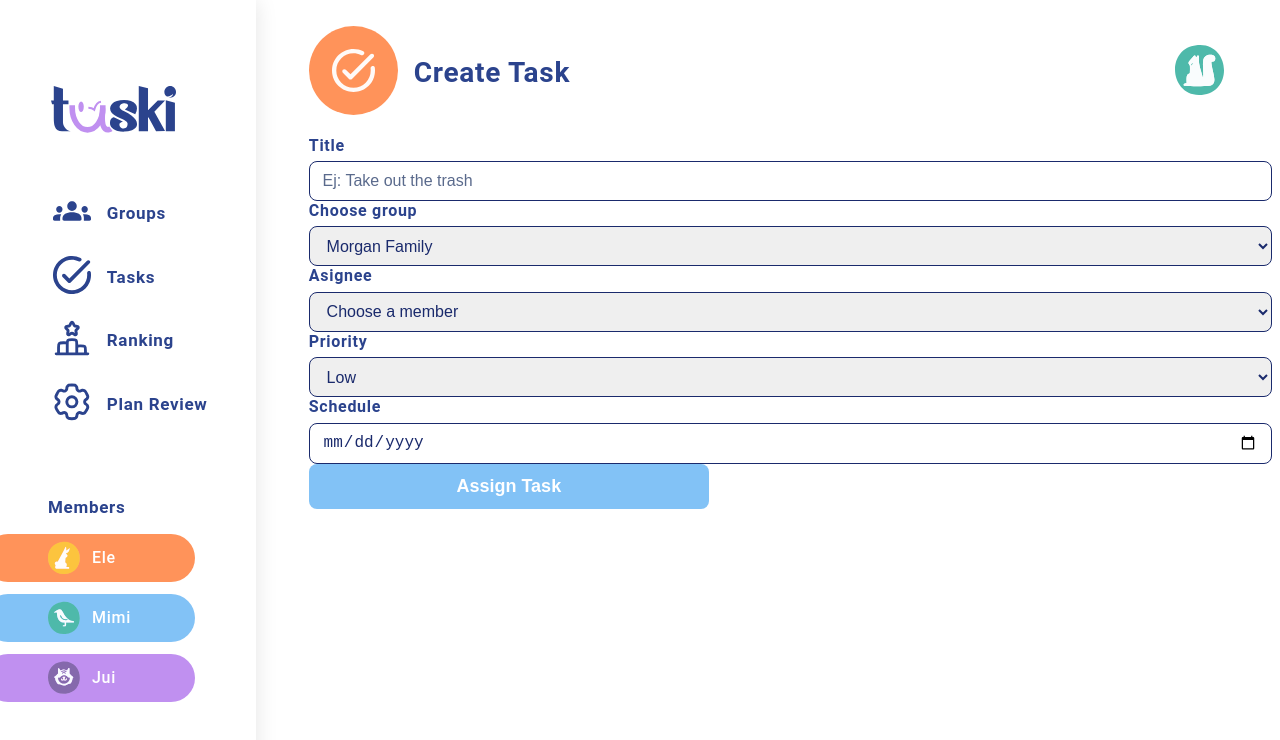
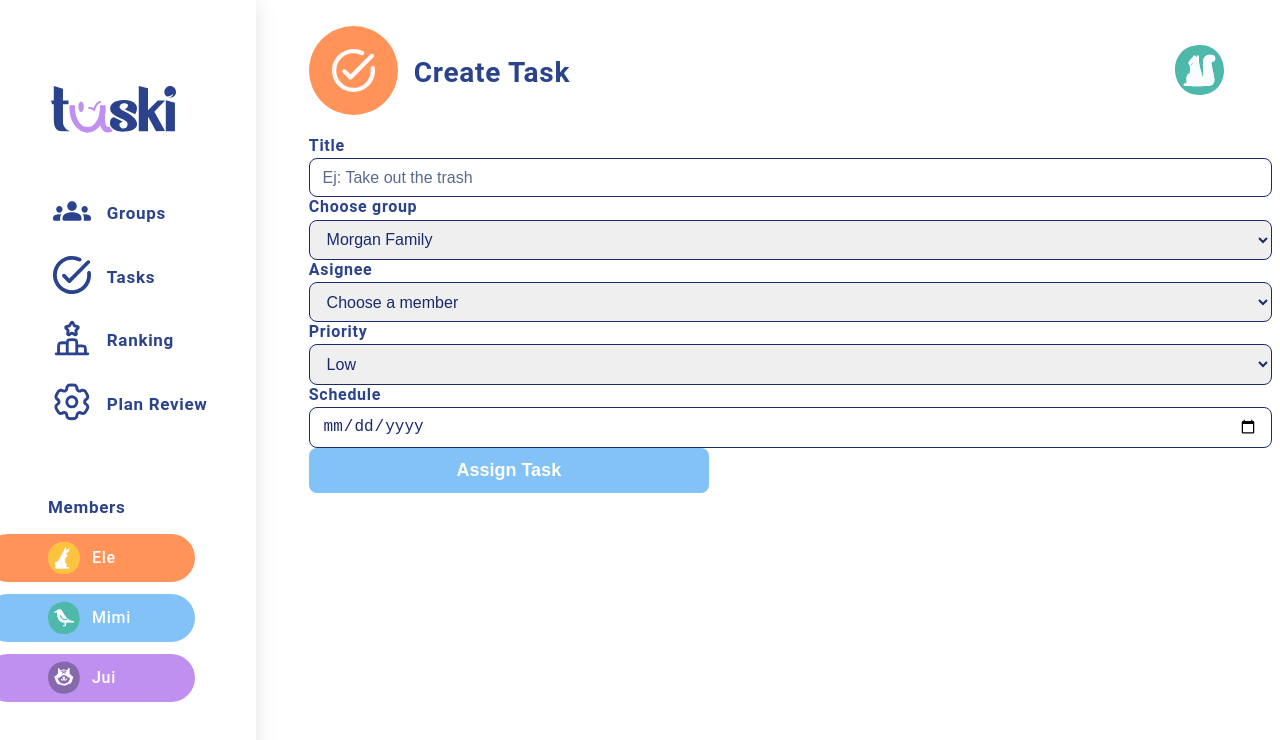
Before and after one commit to NikSala10/TaskiProject, a React (Vite) app: page /create-task in a window 1280 px wide. Shown: the top 740 px of the page. Built offline with nearby package versions, Linux system fonts and the light colour scheme.

Commit message:
style(components/input): add styles for Input component

```diff
--- a/src/components/InputTask/InputTask.css
+++ b/src/components/InputTask/InputTask.css
@@ -1,7 +1,7 @@
 .input-container-task {
   display: flex;
   flex-direction: column;
-  gap: 0.4rem;
+  gap: 0.2rem;
 }
 
 .input-label-task {
```
